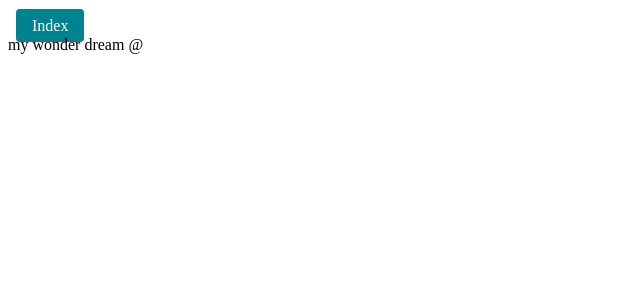
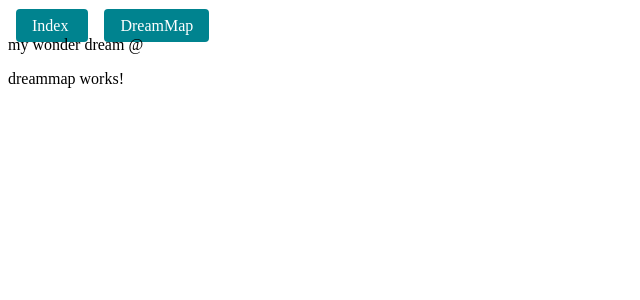
Before and after one commit to llhhbc/wonderDream, an Angular app: page /dreammap in a window 1280 px wide. Before the commit this address led to /. Shown: the top 300 px of the page, without its empty margins (0-640 px from the left). Built offline with nearby package versions, Linux system fonts and the light colour scheme.

Commit message:
add route,dreammap

```diff
--- a/src/app/app-routing.module.ts
+++ b/src/app/app-routing.module.ts
@@ -2,7 +2,10 @@ import { NgModule } from '@angular/core';
 //import { CommonModule } from '@angular/common';
 import { RouterModule, Routes } from '@angular/router';
 
+import { DreammapComponent } from './dreammap/dreammap.component';
+
 const routes: Routes = [
+    { path: "dreammap", component: DreammapComponent},
   ];
 
 @NgModule({
--- a/src/app/app.component.html
+++ b/src/app/app.component.html
@@ -2,6 +2,9 @@
 <nav>
   <a routerLink="/">
     Index
+  </a>
+  <a routerLink="/dreammap">
+    DreamMap
   </a>
 </nav>
 
--- a/src/app/app.module.ts
+++ b/src/app/app.module.ts
@@ -3,10 +3,12 @@ import { NgModule } from '@angular/core';
 
 import { AppComponent } from './app.component';
 import { AppRoutingModule } from './app-routing.module';
+import { DreammapComponent } from './dreammap/dreammap.component';
 
 @NgModule({
   declarations: [
-    AppComponent
+    AppComponent,
+    DreammapComponent
   ],
   imports: [
     BrowserModule,
--- /dev/null
+++ b/src/app/dreammap/dreammap.component.html
@@ -0,0 +1,3 @@
+<p>
+  dreammap works!
+</p>
--- /dev/null
+++ b/src/app/dreammap/dreammap.component.ts
@@ -0,0 +1,15 @@
+import { Component, OnInit } from '@angular/core';
+
+@Component({
+  selector: 'app-dreammap',
+  templateUrl: './dreammap.component.html',
+  styleUrls: ['./dreammap.component.css']
+})
+export class DreammapComponent implements OnInit {
+
+  constructor() { }
+
+  ngOnInit() {
+  }
+
+}
```
Also changed, not shown: src/app/dreammap/dreammap.component.css (added), 1 other file (tests, documents, lock files or other folders).
